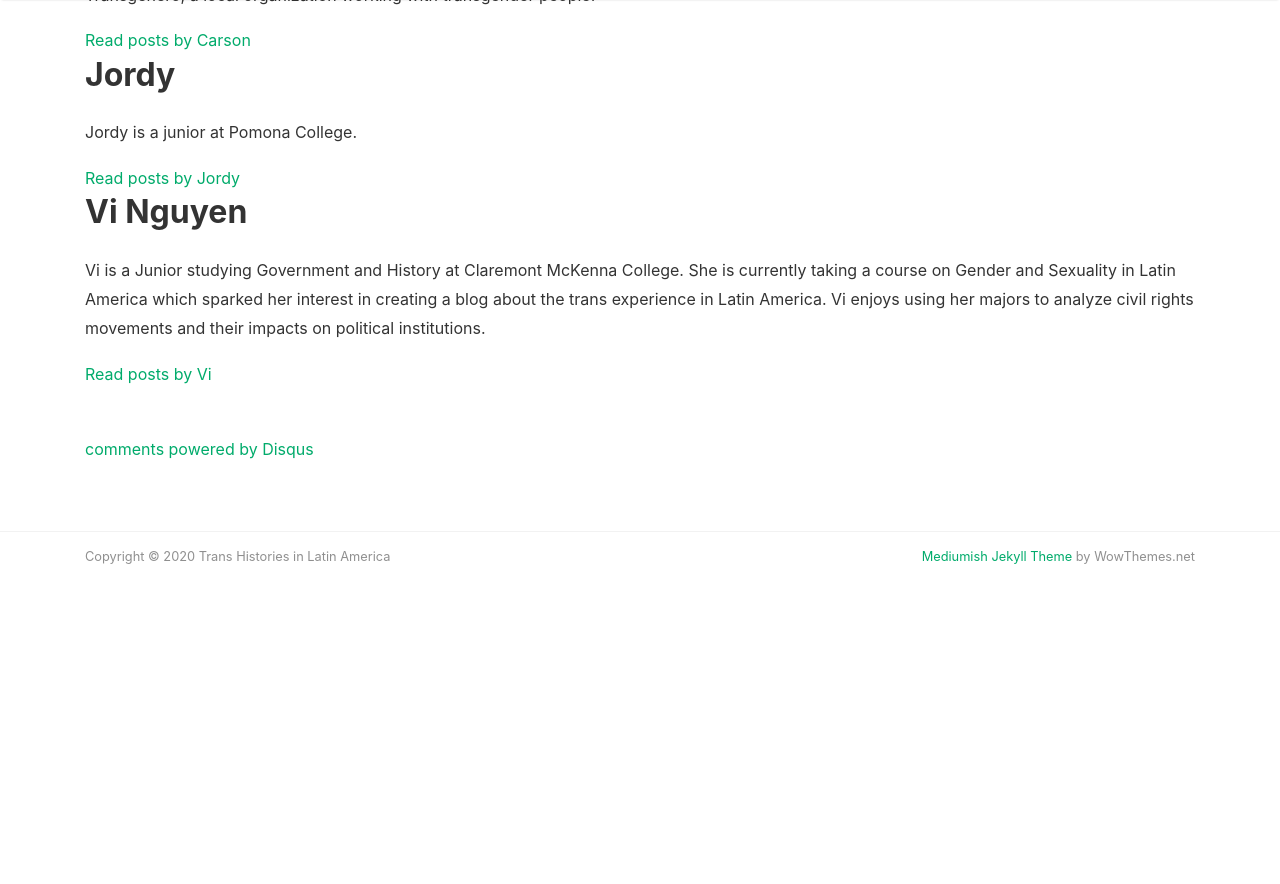
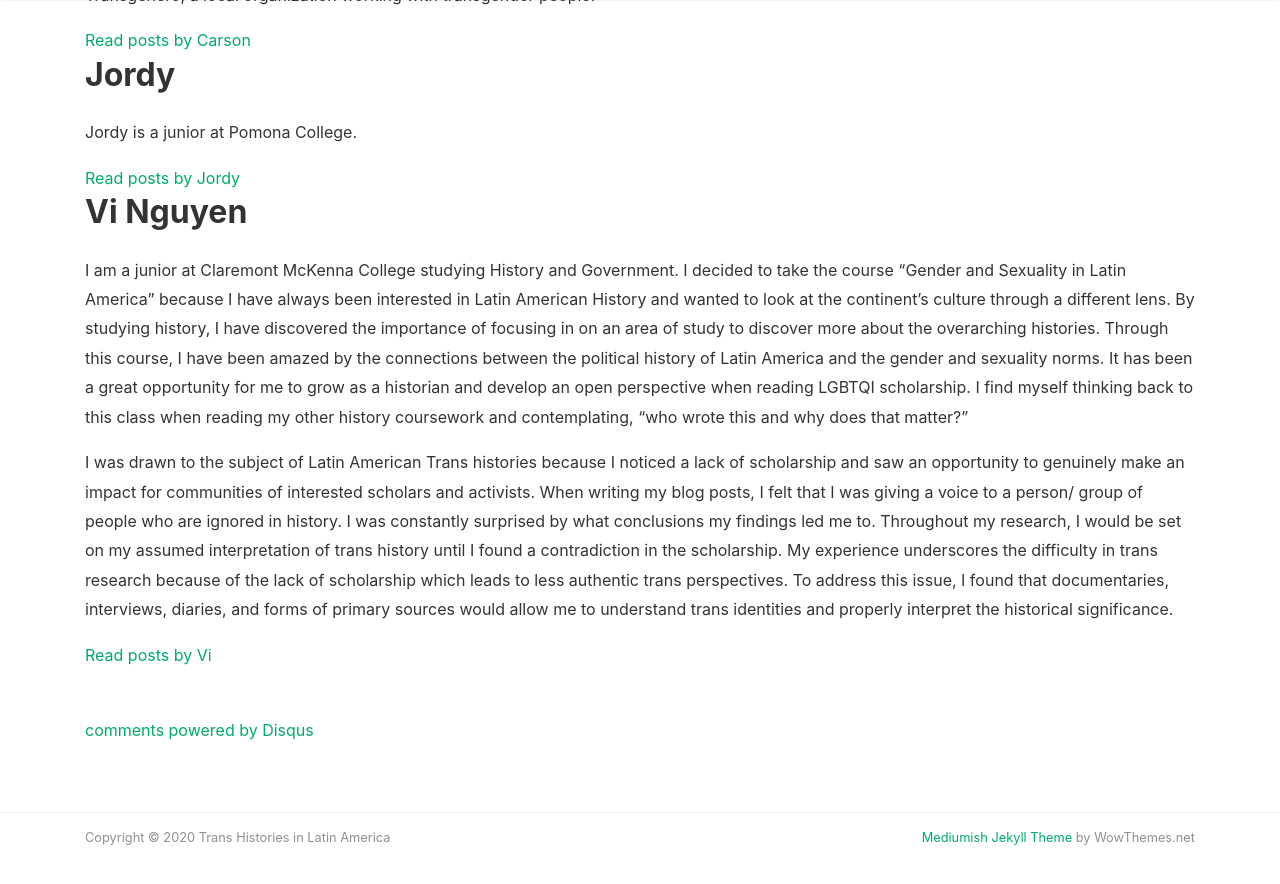
Before and after one commit to CarsonHerness/Trans-Histories-in-Latin-America, a Jekyll site: the page built from _pages/about.md, in a window 1280 px wide and 900 px high, scrolled down 1096 px. Shown: the top 884 px of the window. Built offline with Jekyll 4.4.1, drawn with Linux system fonts in a browser that asks for light colours; nearby versions of some CDN libraries; comment, search, counter and statistics services are not loaded; before the commit the page ends 1736 px from its top, so only the background shows below that.

Commit message:
Add author bio

```diff
--- a/_config.yml
+++ b/_config.yml
@@ -17,7 +17,6 @@
     display_name: Becky Chung
     descripton: "Senior at Claremont McKenna majoring in government and history"
     gravatar: f5b58374a3e593abd06977640a980f99
-    bio: "Becky is a senior at Claremont McKenna College currently writing her thesis."
   carson:
     name: Carson
     display_name: Carson Herness
@@ -25,20 +24,17 @@
     email: cherness@g.hmc.edu
     description: "Computer Science major at Harvey Mudd College"
     web: https://github.com/CarsonHerness/
-    bio: "Carson is a junior computer science major at Harvey Mudd College. In Fall 2019 he studied abroad in Quito, Ecuador and worked with Proyecto Transgenero, a local organization working with transgender people."
   jordy:
     name: Jordy
     display_name: Jordy
     gravatar: 62a592d75b18fe3ef4f5553aa1c87cd5
     description: "Junior at Pomona College. (she/her/hers)"
-    bio: "Jordy is a junior at Pomona College."
   vi:
     name: Vi
     display_name: Vi Nguyen
     gravatar: eab12af4d916249cad26af4ff67907af
     email: vnguyen21@cmc.edu
     description: "Junior studying Government and History at Claremont McKenna College"
-    bio: "Vi is a Junior studying Government and History at Claremont McKenna College. She is currently taking a course on Gender and Sexuality in Latin America which sparked her interest in creating a blog about the trans experience in Latin America. Vi enjoys using her majors to analyze civil rights movements and their impacts on political institutions."
 
 # Plugins
 plugins:
@@ -57,7 +53,7 @@
     category: '/category/:name/'
 
 # Pagination
-paginate: 6
+paginate: 10
 paginate_path: /page:num/
 
 # Other
--- /dev/null
+++ b/_data/authors.yml
@@ -0,0 +1,31 @@
+  becky:
+    name: Becky
+    display_name: Becky Chung
+    descripton: "Senior at Claremont McKenna majoring in government and history"
+    gravatar: f5b58374a3e593abd06977640a980f99
+    bio: "Becky is a senior at Claremont McKenna College currently writing her thesis."
+  carson:
+    name: Carson
+    display_name: Carson Herness
+    gravatar: ac560d1e105e432468a141c03f374007
+    email: cherness@g.hmc.edu
+    description: "Computer Science major at Harvey Mudd College"
+    web: https://github.com/CarsonHerness/
+    bio: "Carson is a junior computer science major at Harvey Mudd College. In Fall 2019 he studied abroad in Quito, Ecuador and worked with Proyecto Transgenero, a local organization working with transgender people."
+  jordy:
+    name: Jordy
+    display_name: Jordy
+    gravatar: 62a592d75b18fe3ef4f5553aa1c87cd5
+    description: "Junior at Pomona College. (she/her/hers)"
+    bio: "Jordy is a junior at Pomona College."
+  vi:
+    name: Vi
+    display_name: Vi Nguyen
+    gravatar: eab12af4d916249cad26af4ff67907af
+    email: vnguyen21@cmc.edu
+    description: "Junior studying Government and History at Claremont McKenna College"
+    bio: |
+      I am a junior at Claremont McKenna College studying History and Government. I decided to take the course "Gender and Sexuality in Latin America" because I have always been interested in Latin American History and wanted to look at the continent’s culture through a different lens. By studying history, I have discovered the importance of focusing in on an area of study to discover more about the overarching histories. Through this course, I have been amazed by the connections between the political history of Latin America and the gender and sexuality norms. It has been a great opportunity for me to grow as a historian and develop an open perspective when reading LGBTQI scholarship. I find myself thinking back to this class when reading my other history coursework and contemplating, "who wrote this and why does that matter?"
+
+
+      I was drawn to the subject of Latin American Trans histories because I noticed a lack of scholarship and saw an opportunity to genuinely make an impact for communities of interested scholars and activists. When writing my blog posts, I felt that I was giving a voice to a person/ group of people who are ignored in history. I was constantly surprised by what conclusions my findings led me to. Throughout my research, I would be set on my assumed interpretation of trans history until I found a contradiction in the scholarship. My experience underscores the difficulty in trans research because of the lack of scholarship which leads to less authentic trans perspectives.  To address this issue, I found that documentaries, interviews, diaries, and forms of primary sources would allow me to understand trans identities and properly interpret the historical significance.
--- a/_includes/featuredbox.html
+++ b/_includes/featuredbox.html
@@ -42,7 +42,7 @@
                                 {% endif %}
                                 </span>
                                 <span class="author-meta">
-                                <span class="post-name"><a target="_blank" href="{{ author.web }}">{{ author.display_name }}</a></span><br/>
+                                <span class="post-name"><a target="_blank" href="{{ site.baseurl }}/{{ author.name | downcase }}">{{ author.display_name }}</a></span><br/>
                                 {% endif %}
                                 <span class="post-date">{{ post.date | date_to_string }}</span>
                                 </span>
--- a/_includes/postbox.html
+++ b/_includes/postbox.html
@@ -38,7 +38,7 @@
                 {% endif %}
                 </span>
                 <span class="author-meta">
-                <span class="post-name"><a target="_blank" href="{{ author.web }}">{{ author.display_name }}</a></span><br/>
+                <span class="post-name"><a target="_blank" href="{{ site.baseurl }}/{{ author.name | downcase }}">{{ author.display_name }}</a></span><br/>
                 {% endif %}
                 <span class="post-date">{{ post.date | date_to_string }}</span>
                 </span>
--- a/_layouts/author.html
+++ b/_layouts/author.html
@@ -1,11 +1,11 @@
 ---
 layout: default
 ---
-{% assign author = site.authors[page.author] %}
+{% assign author = site.data.authors[page.author] %}
 
 <div>
     <h2>{{ author.display_name }}</h2>
-    <p> {{ author.bio }}</p>
+    <p> {{ author.bio | markdownify }}</p>
 </div>
 
 <div class="row listrecent">
--- a/_pages/about.md
+++ b/_pages/about.md
@@ -27,11 +27,12 @@
 
 <h2 id="authors">Author Bios</h2>
 <div class="authorpage">
-  {% assign author_list = site.authors %}
+  {% assign author_list = site.data.authors %}
   {% for author in author_list %}
     {% assign author_data  = author[1] %}
+    {% assign bio = author_data.bio %}
       <h2>{{ author_data.display_name }}</h2>
-      <p>{{ author_data.bio }}</p>
-      <a href="{{ site.baseurl }}/{{ author_data.name }}">Read posts by {{ author_data.name }}</a>
+      <p>{{ bio | markdownify }}</p>
+      <a href="{{ site.baseurl }}/{{ author[0] }}">Read posts by {{ author_data.name }}</a>
   {% endfor %}
 </div>
```
